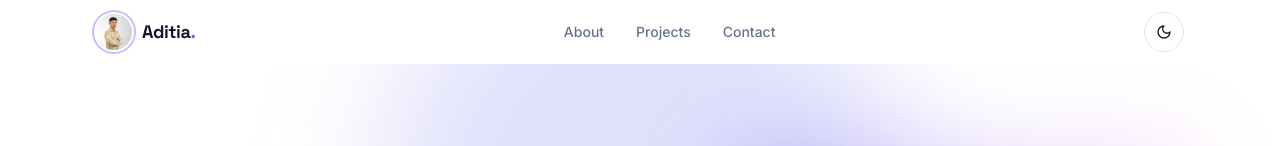
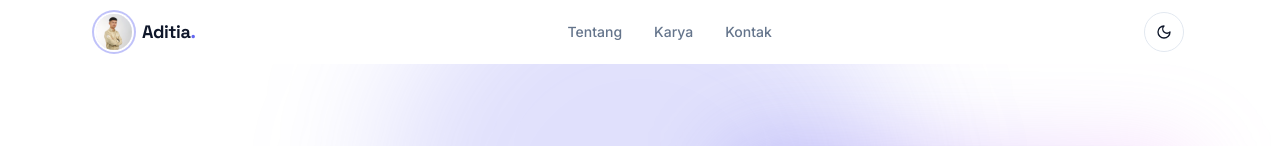
Before and after one commit to aditiamucharom/aditiamucharom.github.io, a Next.js app: page / in a window 1280 px wide. Shown: the top 146 px of the page. Built offline with nearby package versions, Linux system fonts and the light colour scheme.

Commit message:
Strengthen personal branding and project proof

```diff
--- a/components/navbar.tsx
+++ b/components/navbar.tsx
@@ -8,9 +8,9 @@ import { ThemeToggle } from "./theme-toggle";
 import { siteConfig } from "@/lib/site-config";
 
 const navLinks = [
-  { href: "#about", label: "About" },
-  { href: "#projects", label: "Projects" },
-  { href: "#contact", label: "Contact" },
+  { href: "#about", label: "Tentang" },
+  { href: "#projects", label: "Karya" },
+  { href: "#contact", label: "Kontak" },
 ];
 
 export function Navbar() {
```
